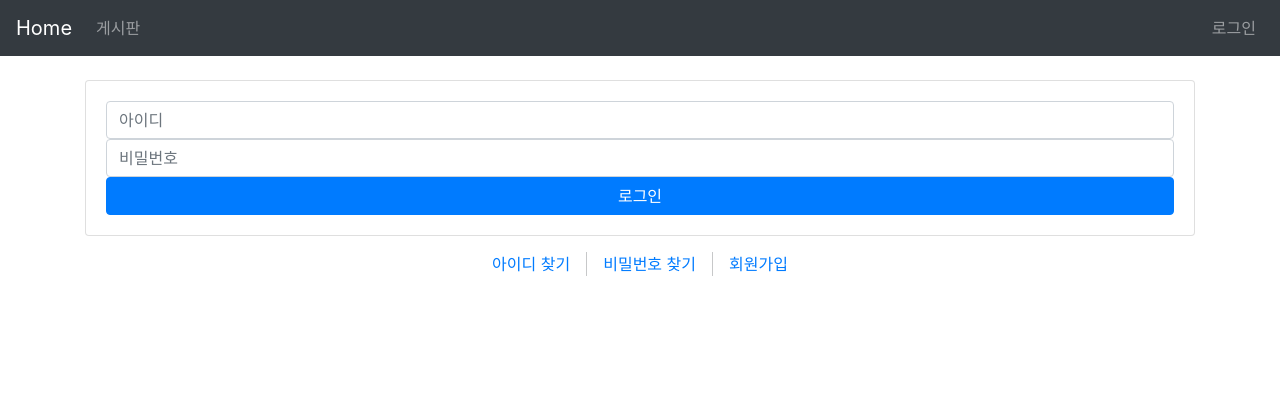
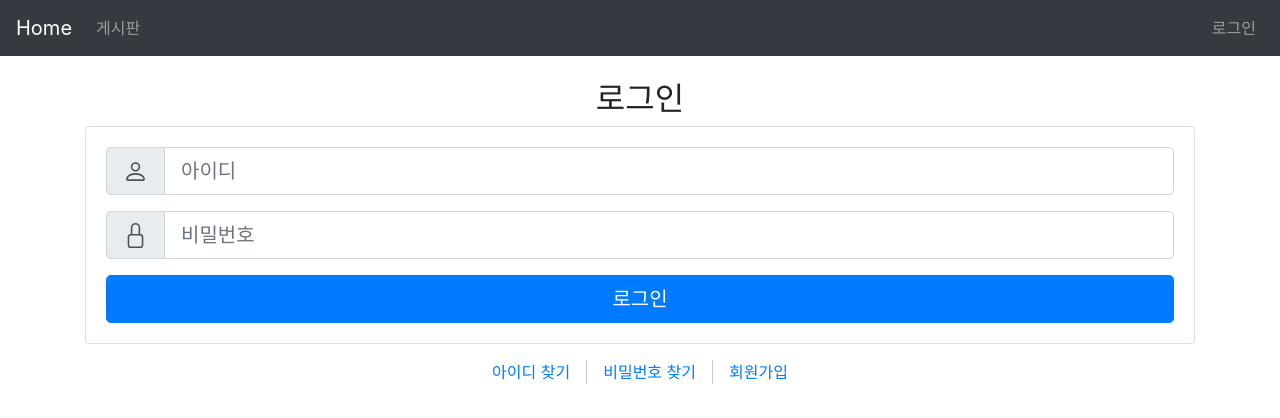
Before and after one commit to k97h07o11/board, a Vue app in the folder frontend/: page /login in a window 1280 px wide. Shown: the top 418 px of the page. Built offline with nearby package versions, Linux system fonts and the light colour scheme.

Commit message:
:lipstick: 로그인 View UI 작업

```diff
--- a/frontend/src/views/user/LoginView.vue
+++ b/frontend/src/views/user/LoginView.vue
@@ -1,15 +1,30 @@
 <template>
   <div>
+    <h2 class="text-center">로그인</h2>
+
     <b-card>
       <b-form>
+        <b-form-group>
+          <b-input-group size="lg">
+            <b-input-group-prepend is-text>
+              <b-icon icon="person"></b-icon>
+            </b-input-group-prepend>
             <b-form-input
               type="text"
               id="username"
               name="username"
               v-model="username"
               placeholder="아이디"
-        ></b-form-input>
+            >
+            </b-form-input>
+          </b-input-group>
+        </b-form-group>
 
+        <b-form-group>
+          <b-input-group size="lg">
+            <b-input-group-prepend is-text>
+              <b-icon icon="lock"></b-icon>
+            </b-input-group-prepend>
             <b-form-input
               type="password"
               id="password"
@@ -17,8 +32,12 @@
               v-model="password"
               placeholder="비밀번호"
             ></b-form-input>
+          </b-input-group>
+        </b-form-group>
 
-        <b-button variant="primary" block @click="login">로그인</b-button>
+        <b-button variant="primary" block @click="login" size="lg">
+          로그인
+        </b-button>
       </b-form>
     </b-card>
     <div class="d-flex justify-content-center gap-3 mt-3">
```
Lines whose indentation alone changed are shown as unchanged.
